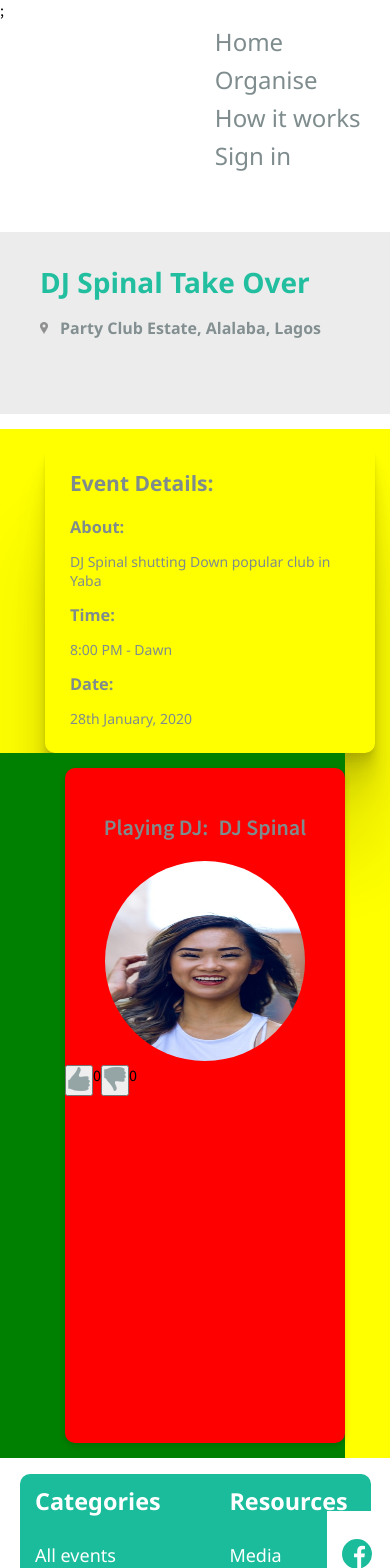
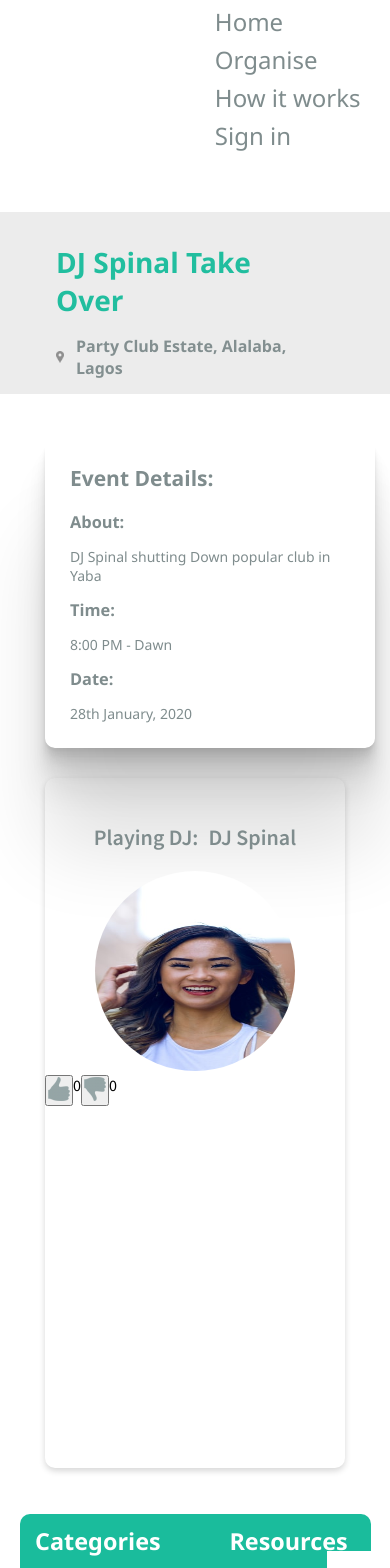
Before and after one commit to meekg33k/sca-code-queens, a React (Create React App) app: page /event in a window 390 px wide. Shown: the top 1568 px of the page. Built offline with nearby package versions, Linux system fonts and the light colour scheme.

Commit message:
adjusted css files and worked on responsiveness

```diff
--- a/public/index.html
+++ b/public/index.html
@@ -10,7 +10,7 @@
       content="Web site created using create-react-app"
     />
     <!--Font awesome cdn-->
-    <link rel="stylesheet" href="https://cdnjs.cloudflare.com/ajax/libs/font-awesome/5.11.2/css/all.min.css" />;
+    <link rel="stylesheet" href="https://cdnjs.cloudflare.com/ajax/libs/font-awesome/5.11.2/css/all.min.css" />
     <link rel="apple-touch-icon" href="%PUBLIC_URL%/logo192.png" />
     <!--
       manifest.json provides metadata used when your web app is installed on a
--- a/src/components/CoverPhoto/CoverPhoto.css
+++ b/src/components/CoverPhoto/CoverPhoto.css
@@ -1,6 +1,6 @@
 .songDetails {
-    background-color: red;
     margin: 15px 0 15px 65px;
+    padding-bottom: 15px;
     text-align: center;
     border-radius: 10px 10px;
     height: 80vh;
@@ -28,3 +28,10 @@
 .likeOrUnlike {
     display: flex;
 }
+
+@media (max-width: 740px) {
+    .songDetails {
+        margin-left: 45px;
+
+    }
+}
--- a/src/components/EventDetail/EventDetail.css
+++ b/src/components/EventDetail/EventDetail.css
@@ -1,6 +1,6 @@
 .eventDetails{
-    /*margin: 15px 45px 15px 0;
-    height: 40vh; */
+    margin-top: 15px;
+    /*height: 40vh; */
     border-radius: 10px 10px;
     border: 0px grey solid;
     padding: 25px;
--- a/src/components/Jumbotron/Jumbotron.css
+++ b/src/components/Jumbotron/Jumbotron.css
@@ -1,6 +1,7 @@
 .jumbotron {
   display: flex;
   margin: 15px 45px;
+  padding-bottom: 15px;
   flex-wrap: wrap;
 }
 
@@ -8,7 +9,7 @@
   flex-basis: 55%;
   height: 70vh;
   margin-top: 30px;
-  padding: 30px 40px 10px 10px;
+  padding: 30px 40px 30px 10px;
 }
 
 .photo {
--- a/src/components/Location/Location.css
+++ b/src/components/Location/Location.css
@@ -1,5 +1,6 @@
 .locationName {
   margin-left: 0px;
+  margin-bottom: 15px;
   height: 15vh;
   background: #ECECEC 0% 0% no-repeat padding-box;
   opacity: 97%;
@@ -10,7 +11,7 @@
   color: #1abc9c;
   font-weight: 600;
   font-size: 28px;
-  margin: 1rem 0;
+  margin: 1rem 0 1rem 1rem;
 }
 
 .locationText {
@@ -29,4 +30,5 @@
 .locationName img {
   height: 12px;
   margin-right: 12px;
+  margin-left: 1rem;
 }
--- a/src/pages/EventPage/EventPage.css
+++ b/src/pages/EventPage/EventPage.css
@@ -7,13 +7,12 @@ body {
     flex-wrap: wrap;
     justify-content: space-between;
     margin-top: 15px;
-    background-color: yellow;
 }
 
 .photoCover {
     flex-basis: 60%;
     margin-right: 45px;
-    background-color: green;
+    margin-bottom: 15px;
 }
 
 .eventDetail {
@@ -26,11 +25,13 @@ body {
       flex-basis: 100%;
       margin-left: 45px;
       margin-top: 15px;
+      margin-bottom: 15px;
     }
     .photoCover {
       order: 2;
       flex-basis: 100%;
       margin-right: 45px;
 
+
     }
   }
```
